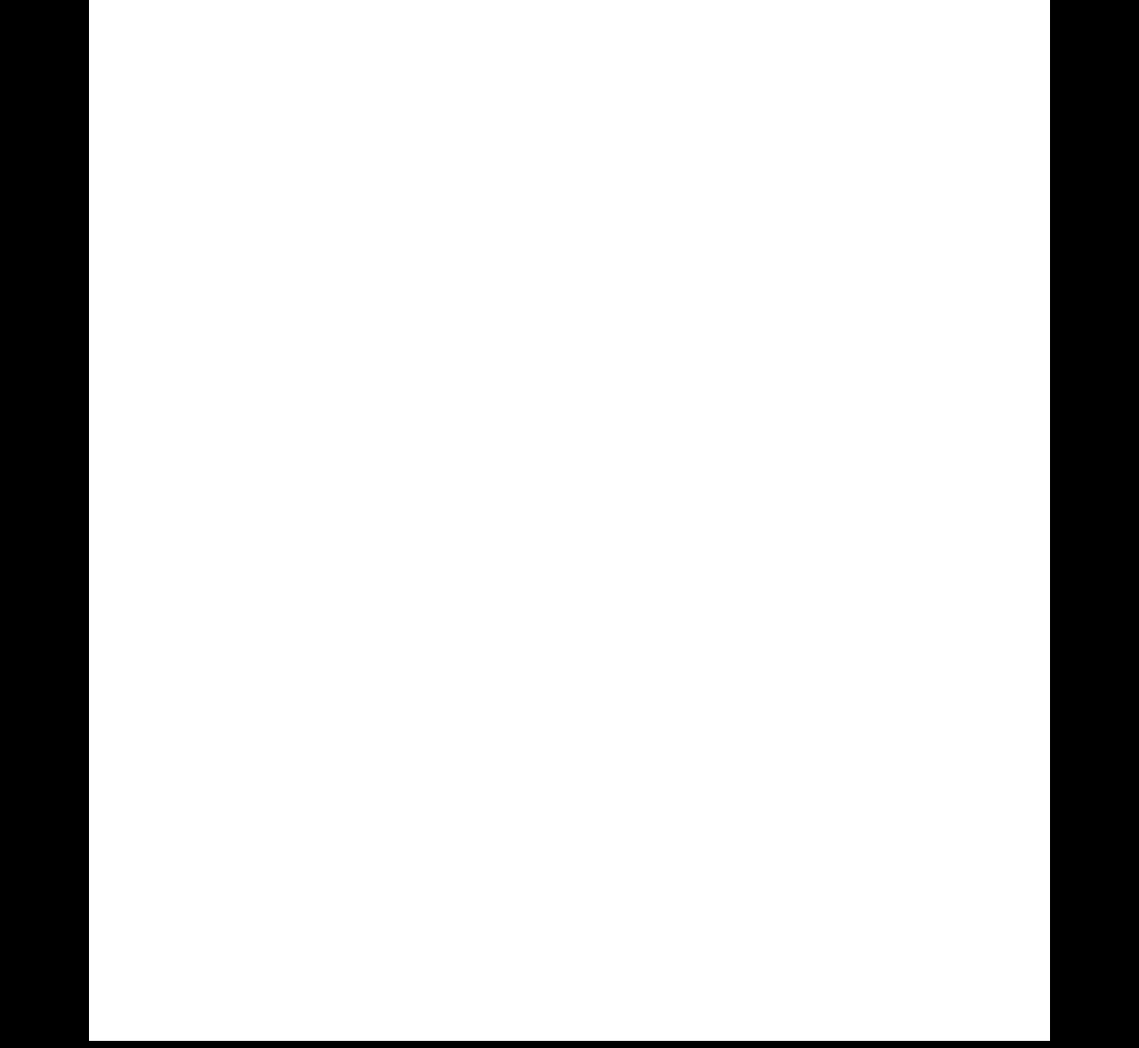
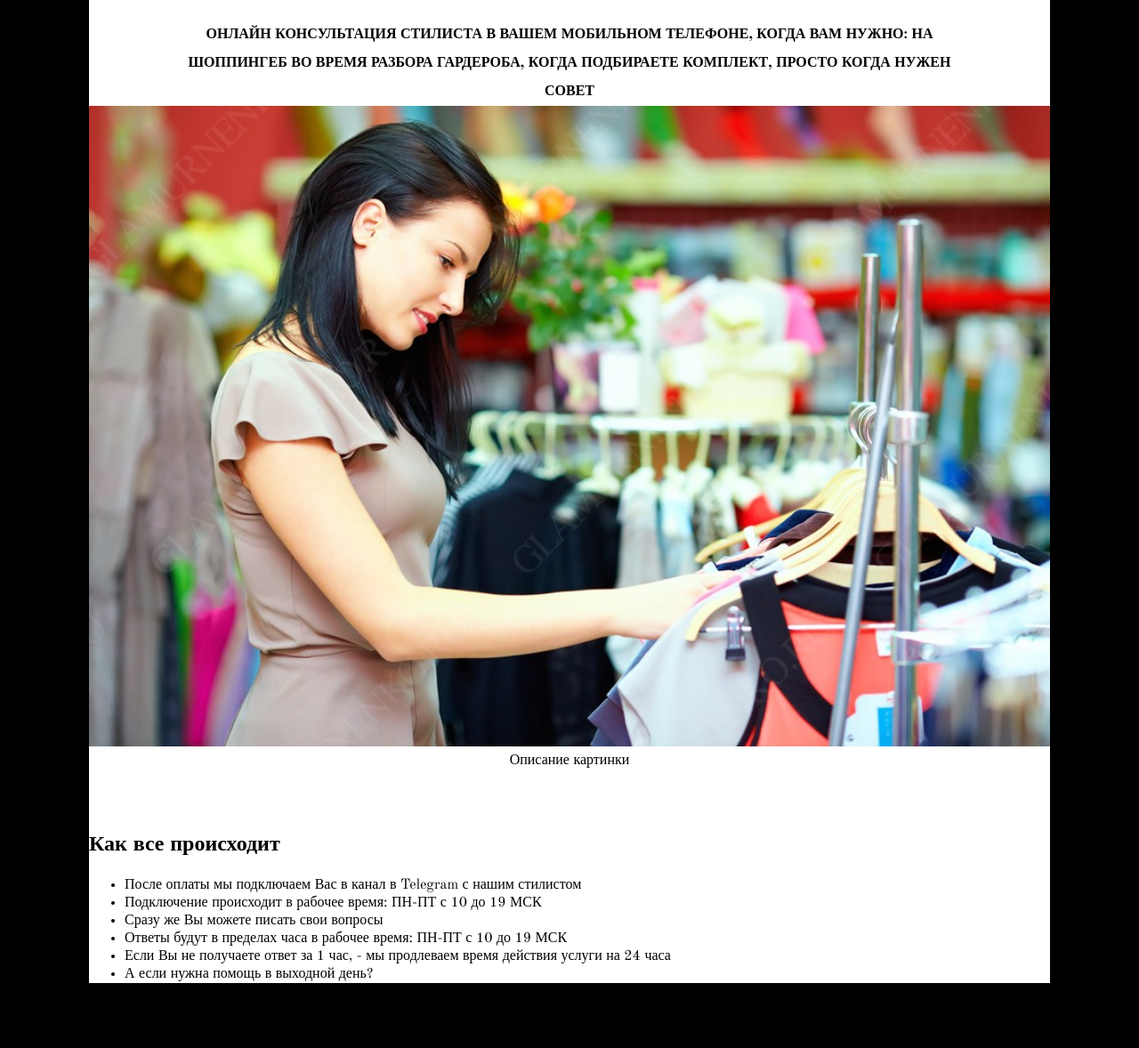
Before and after one commit to a-gran/glamurnenko, a website with bundled scripts: page index.html in a window 1280 px wide. Shown: the part 808-1986 px from the top of the page at 89% size. After the commit the page ends 1929 px from the top, so only its background shows below. Built offline with nearby package versions, Linux system fonts and the light colour scheme; files whose address does not match are found by name.

Commit message:
modified style.css, index.html, .gitignore

```diff
--- a/index.html
+++ b/index.html
@@ -4,10 +4,13 @@
 <head>
 	<meta charset="UTF-8">
 	<meta http-equiv="X-UA-Compatible" content="IE=edge">
-	<meta name="viewport" content="width=device-width, initial-scale=1.0">
+	<meta name="viewport" content="width=device-width, initial-scale=1.0, maximum-scale=1.0, user-scalable=0">
+	<link rel="preconnect" href="https://fonts.googleapis.com">
+	<link rel="preconnect" href="https://fonts.gstatic.com" crossorigin>
+	<link href="https://fonts.googleapis.com/css2?family=Old+Standard+TT:wght@400;700&display=swap" rel="stylesheet">
 	<title>Glamurnenko</title>
-	<link rel="stylesheet" href="css/style.css">
-	<link rel="stylesheet" href="css/style.css.map">
+	<link rel="stylesheet" href="styles/style.css">
+	<link rel="stylesheet" href="styles/style.css.map">
 </head>
 
 <body>
@@ -41,11 +44,28 @@
 		</header>
 
 		<section class="content">
-
+			<div class="content__top">
+				<h1 class="content-top__header">Скорая стильная помощь</h1>
+				<p class="content-top__description">
+					Онлайн консультация стилиста в Вашем мобильном телефоне, когда Вам
+					нужно: на шоппингеб во время разбора гардероба, когда подбираете комплект, просто когда нужен совет
+				</p>
+				<img class="content-top__img" src="img/form-reservation-bigcolor.jpg" alt="foto">
+				<div class="content-top__img-desc">Описание картинки</div>
+			</div>
+			<div class="content__middle">
+				<h2 class="content-middle__header">Как все происходит</h2>
+				<ul>
+					<li>После оплаты мы подключаем Вас в канал в Telegram с нашим стилистом</li>
+					<li>Подключение происходит в рабочее время: ПН-ПТ с 10 до 19 МСК</li>
+					<li>Сразу же Вы можете писать свои вопросы</li>
+					<li>Ответы будут в пределах часа в рабочее время: ПН-ПТ с 10 до 19 МСК</li>
+					<li>Если Вы не получаете ответ за 1 час, - мы продлеваем время действия услуги на 24 часа</li>
+					<li>А если нужна помощь в выходной день?</li>
+				</ul>
+			</div>
 		</section>
 	</div>
-
-
 
 	<footer>
 
--- a/sass/style.scss
+++ b/sass/style.scss
@@ -10,57 +10,88 @@
 	--color-accent: #ff0c3a;
 }
 
-@font-face {
-	font-family: 'Roboto';
-	src: local('Roboto-Regular') format('ttf');
-	font-weight: 400;
-	font-style: normal;
-}
-
 html {
 	font-size: 16px;
 	padding: 0;
 	margin: 0;
-	font-family: 'Roboto', sans-serif;
+	font-family: 'Old Standard TT', serif;
+}
 
-	body {
-		border: none;
-		outline: none;
-		background-color: var(--color-font);
-	}
+body {
+	border: none;
+	outline: none;
+	background-color: var(--color-font);
 }
 
 .container {
-	max-width: 1080px;
+	max-width: 1100px;
+	padding: 0 10px;
 	margin: 0 auto;
 
 	.header {
-		height: 770px;
+		height: 660px;
 		background-image: url("../img/bg-main.png");
-		background-position: center;
+		background-position: top center;
 	}
 
 	.content {
-		height: 1200px;
+		height: auto;
 		background-color: var(--color-content);
 	}
 }
 
 .nav {
 	display: flex;
-	padding-top: 30px;
+	padding-top: 50px;
 
 	.nav__link {
 		list-style-type: none;
-		padding-right: 10px;
+		padding-right: 5px;
+		padding-left: 5px;
 
 		a {
 			width: 100%;
 			height: 100%;
 			font-size: 1rem;
-			color: #fff;
+			color: var(--color-content);
 			text-transform: uppercase;
 			text-decoration: none;
 		}
 	}
 }
+
+.content__top {
+	padding-bottom: 50px;
+
+	.content-top__header {
+		text-align: center;
+		text-transform: uppercase;
+		line-height: 2.5;
+		padding-top: 30px;
+		font-size: 2rem;
+	}
+
+	.content-top__description {
+		text-align: center;
+		text-transform: uppercase;
+		line-height: 2;
+		font-weight: 600;
+		max-width: 80%;
+		margin: 0 auto;
+	}
+
+	.content-top__img {
+		width: 100%;
+		height: auto;
+	}
+
+	.content-top__img-desc {
+		text-align: center;
+	}
+}
+
+.content-middle {
+	padding-bottom: 50px;
+
+	.content-middle__header {}
+}
```
Also changed, not shown: css/style.css (deleted), fonts/OldStandardTT-Bold.ttf (added), fonts/OldStandardTT-Regular.ttf (added), fonts/Roboto-Light.ttf (deleted), fonts/Roboto-Regular.ttf (deleted), styles/style.css (added), 3 other files.
